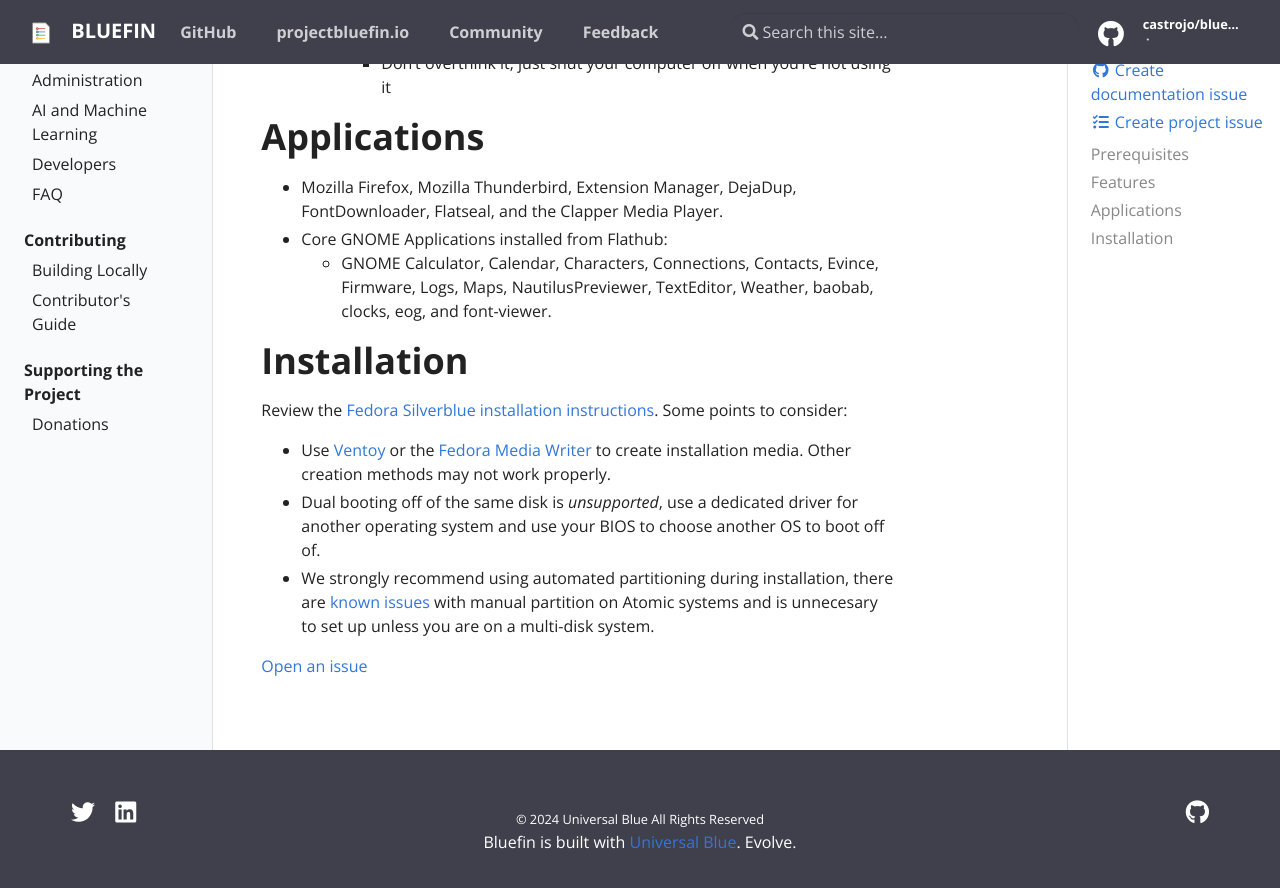
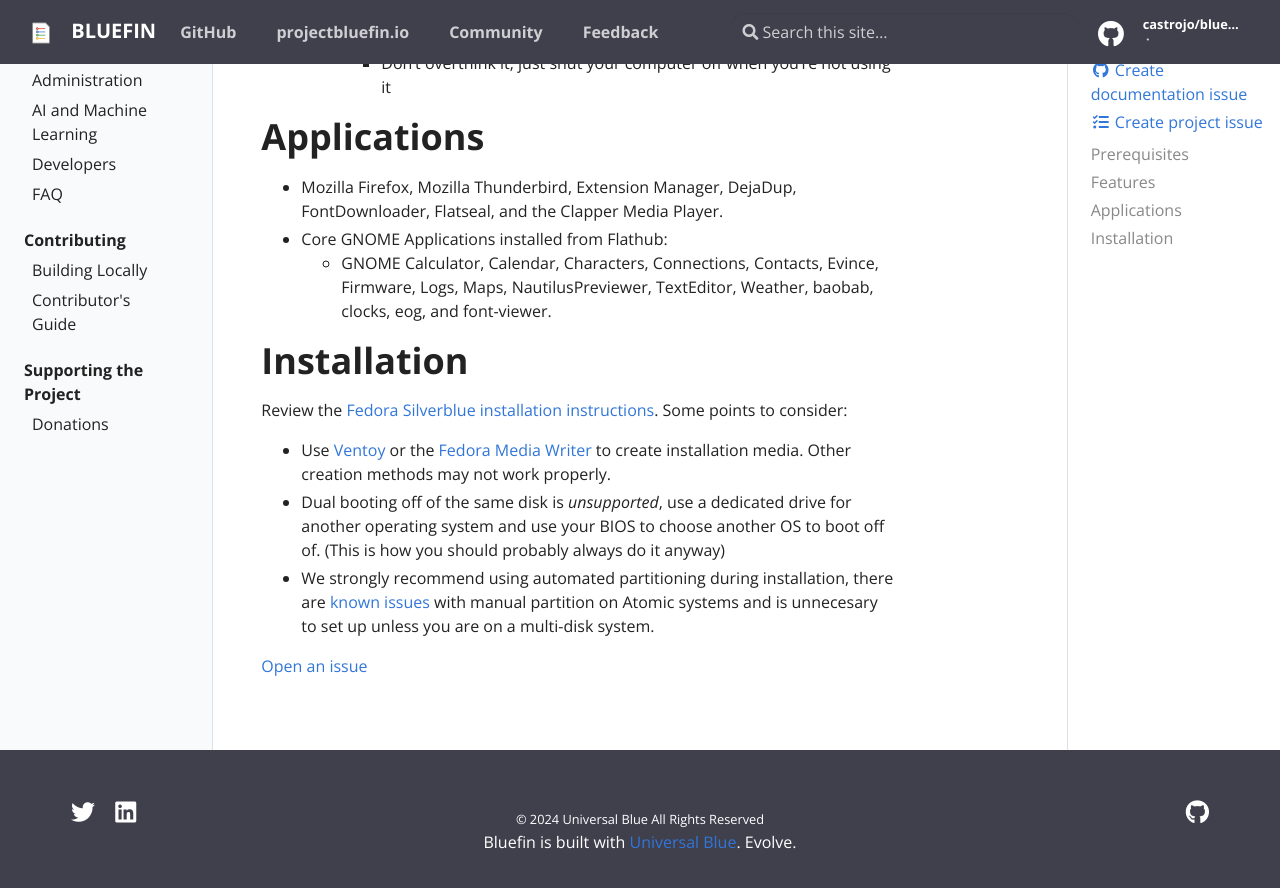
Before and after one commit to ublue-os/bluefin-docs, a Jekyll site: the page built from _docs/introduction.md, in a window 1280 px wide and 900 px high, scrolled down 1915 px. Shown: the top 888 px of the window. Built offline with Jekyll 4.4.1, drawn with Linux system fonts in a browser that asks for light colours.

Commit message:
Update introduction.md

```diff
--- a/_docs/introduction.md
+++ b/_docs/introduction.md
@@ -64,7 +64,7 @@
 Review the [Fedora Silverblue installation instructions](https://docs.fedoraproject.org/en-US/fedora-silverblue/installation/). Some points to consider:
 
 - Use [Ventoy](https://www.ventoy.net/en/index.html) or the [Fedora Media Writer](https://flathub.org/apps/org.fedoraproject.MediaWriter) to create installation media. Other creation methods may not work properly.
-- Dual booting off of the same disk is *unsupported*, use a dedicated driver for another operating system and use your BIOS to choose another OS to boot off of.
+- Dual booting off of the same disk is *unsupported*, use a dedicated drive for another operating system and use your BIOS to choose another OS to boot off of. (This is how you should probably always do it anyway)
 - We strongly recommend using automated partitioning during installation, there are [known issues](https://docs.fedoraproject.org/en-US/fedora-silverblue/installation/) with manual partition on Atomic systems and is unnecesary to set up unless you are on a multi-disk system.
 
 [Open an issue]({{ site.repo }}/issues)
```
